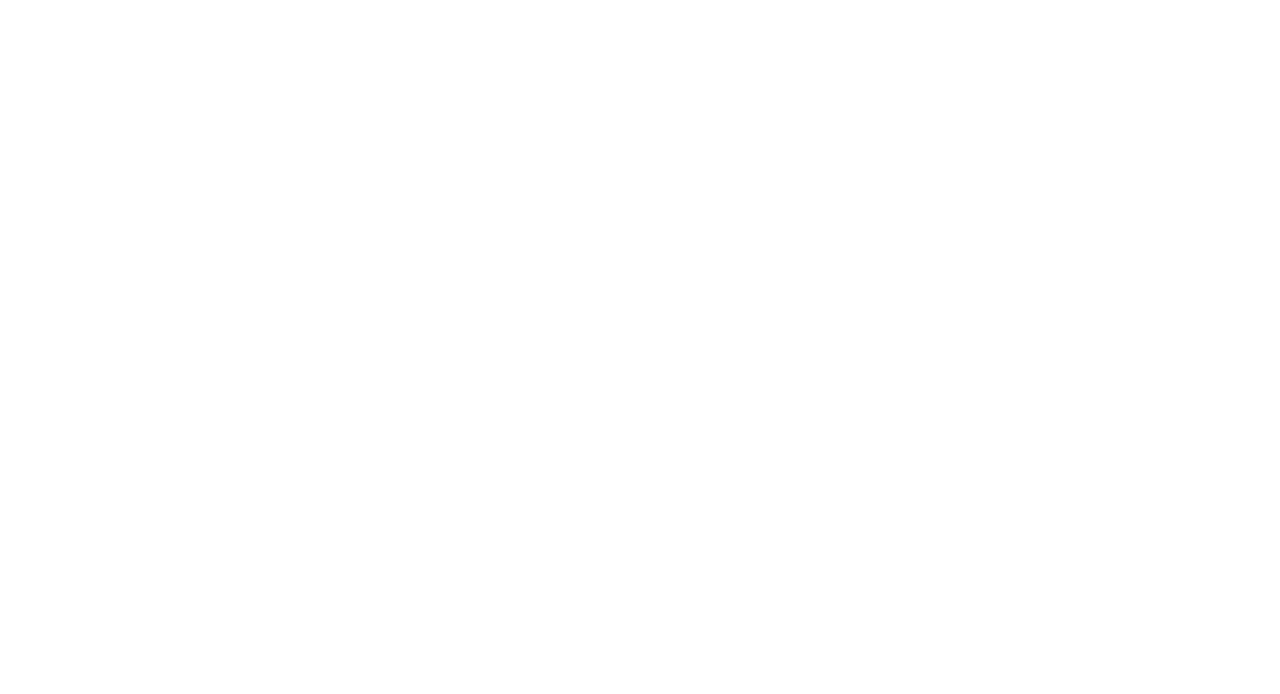
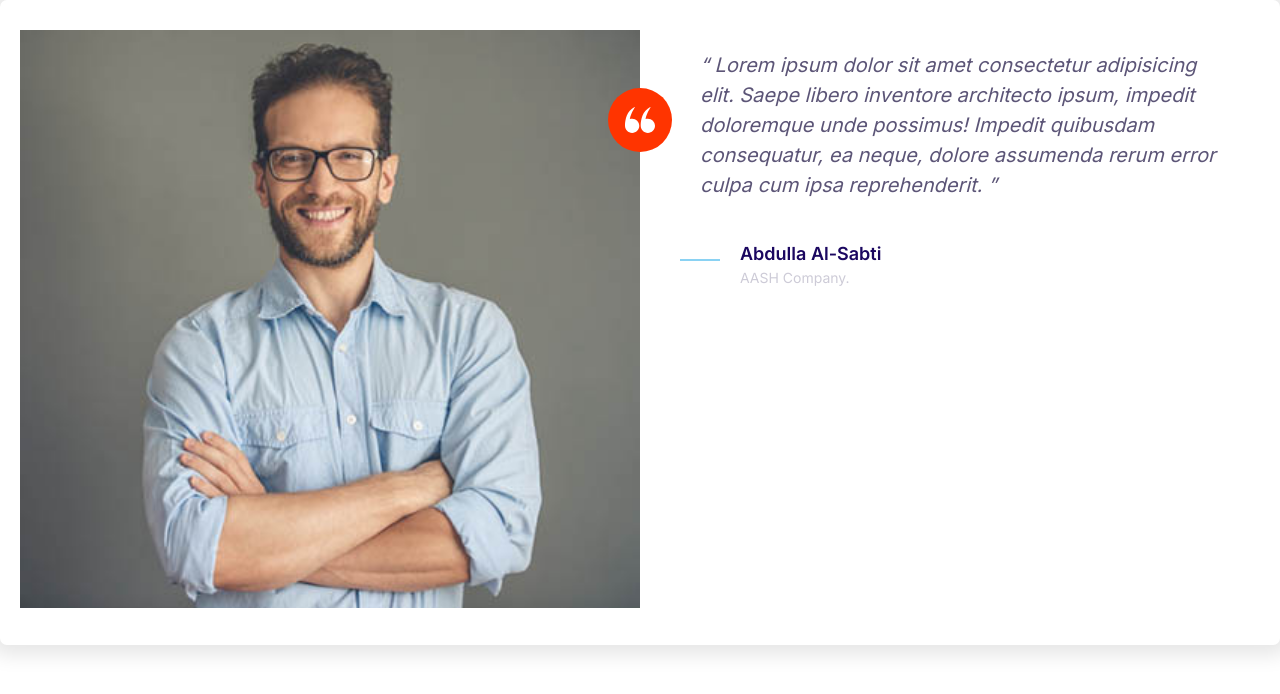
Before and after one commit to abdullaalsabti/Project-1-AASH, a plain HTML site: page index.html in a window 1280 px wide. Drawn offline with Linux system fonts and the light colour scheme.

Commit message:
building the testimonial complete

```diff
--- a/CSS/styles.css
+++ b/CSS/styles.css
@@ -153,8 +153,15 @@ a{
     width: 40px;
     height: 40px;
 }
+.icon--small{
+    width: 30px;
+    height: 30px;
+}
 .icon--primary{
     fill: var(--primary-color);
+}
+.icon--white{
+    fill: #fff;
 }
 .icon-container{
     background: #f3f9fa;
@@ -165,7 +172,6 @@ a{
     align-items: center;
     justify-content: center;
 }
-
 
 
 
@@ -265,8 +271,10 @@ a{
 /*cards*/
 .card{
     border-radius: 7px;
+    overflow: hidden;
+}
+.card--shadow{
     box-shadow: 0px 0px 20px 10px rgba(0, 0, 0, 0.1);
-    overflow: hidden;
 }
 .card__header{
     color: #fff;
@@ -409,3 +417,44 @@ margin-left: 2rem;
         grid-template-columns: repeat(3, 1fr);
     }
 }
+
+
+
+
+/*testomonial*/
+.testimonial{
+    padding: 3rem 2rem;
+}
+.testimonial__image-container{
+    width: 100%;
+    position: relative;
+}
+.testimonial__image{
+    width: 100%;
+    max-height: 100%;
+
+}
+.testimonial__image-container > .icon-container{
+    position: absolute;
+    background: #ff3400;
+
+    top: 10%;
+    right: -32px;
+}
+.testimonial .credentials{
+    display: flex;
+}
+@media screen and (min-width: 768px){
+    .testimonial .quote{
+        font-size: 2rem;
+    }
+    .testimonial .media__title{
+        font-size: 1.8rem;
+    }
+    .testimonial .media__body{
+        font-size: 1.4rem;
+    }
+    .testimonial .quote{
+        margin-left: 6rem;
+    }
+}
--- a/index.html
+++ b/index.html
@@ -16,10 +16,44 @@
     <title>Sabtify</title>
   </head>
   <body>
-    <div class="grid grid--1x2 grid--1x3">
-        <div></div>
-        <div></div>
-        <div></div>
+    <div class="card testimonial card--shadow">
+      <div class="grid grid--1x2">
+        <div class="testimonial__image-container">
+          <img
+            class="testimonial__image"
+            src="/images/testimonial.jpg"
+            alt="profile image"
+          />
+          <span class="icon-container">
+            <svg class="icon icon--white icon--small">
+                <use xlink:href="images/sprite.svg#quotes"></use>
+            </svg>
+        </span>
+        </div>
+        <div>
+            <blockquote class="quote">
+                Lorem ipsum dolor sit amet consectetur adipisicing elit. Saepe libero
+                inventore architecto ipsum, impedit doloremque unde possimus! Impedit
+                quibusdam consequatur, ea neque, dolore assumenda rerum error culpa cum
+                ipsa reprehenderit.
+              </blockquote>
+              <div class="credentials">
+                  <div class="media">
+                      <div class="media__icon">
+                        <svg class="icon icon--primary">
+                          <use xlink:href="images/sprite.svg#line"></use>
+                        </svg>
+                      </div>
+                      <div class="media__content">
+                        <h3 class="media__title">Abdulla Al-Sabti</h3>
+                        <p class="media__body">
+                          AASH Company.
+                        </p>
+                      </div>
+                    </div>
+              </div>
+        </div>
+      </div>
     </div>
   </body>
 </html>
```
Also changed, not shown: Components/testimonial.html (added, +39 -0 lines), images/testimonial.jpg (added).
